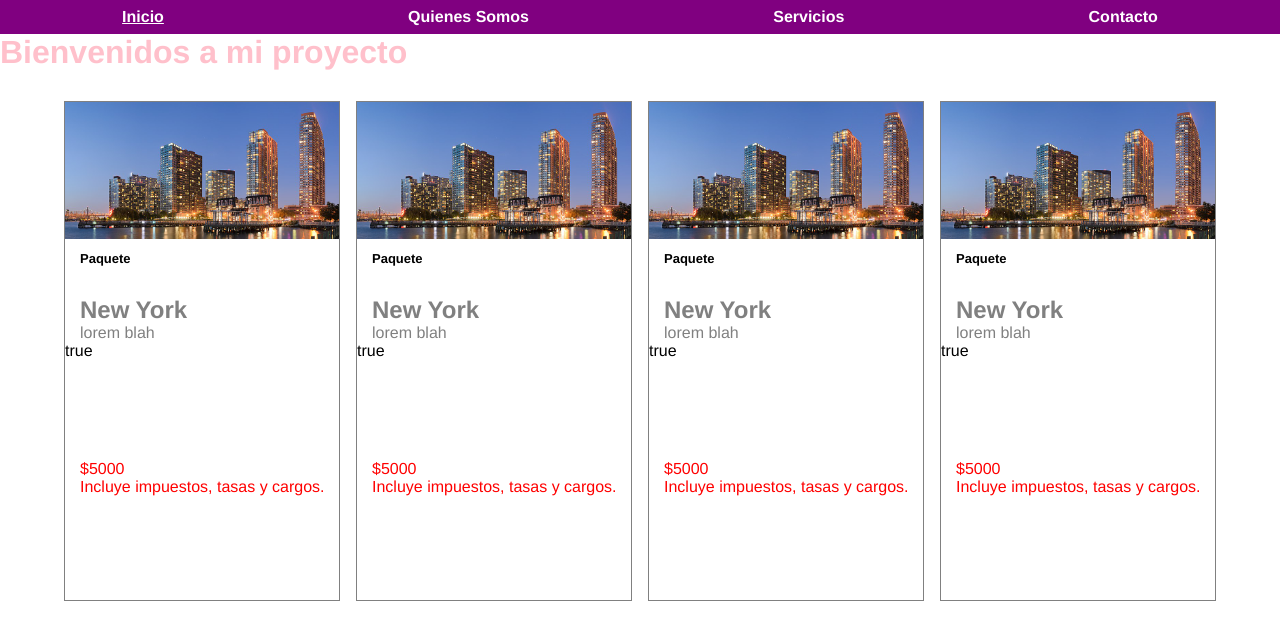
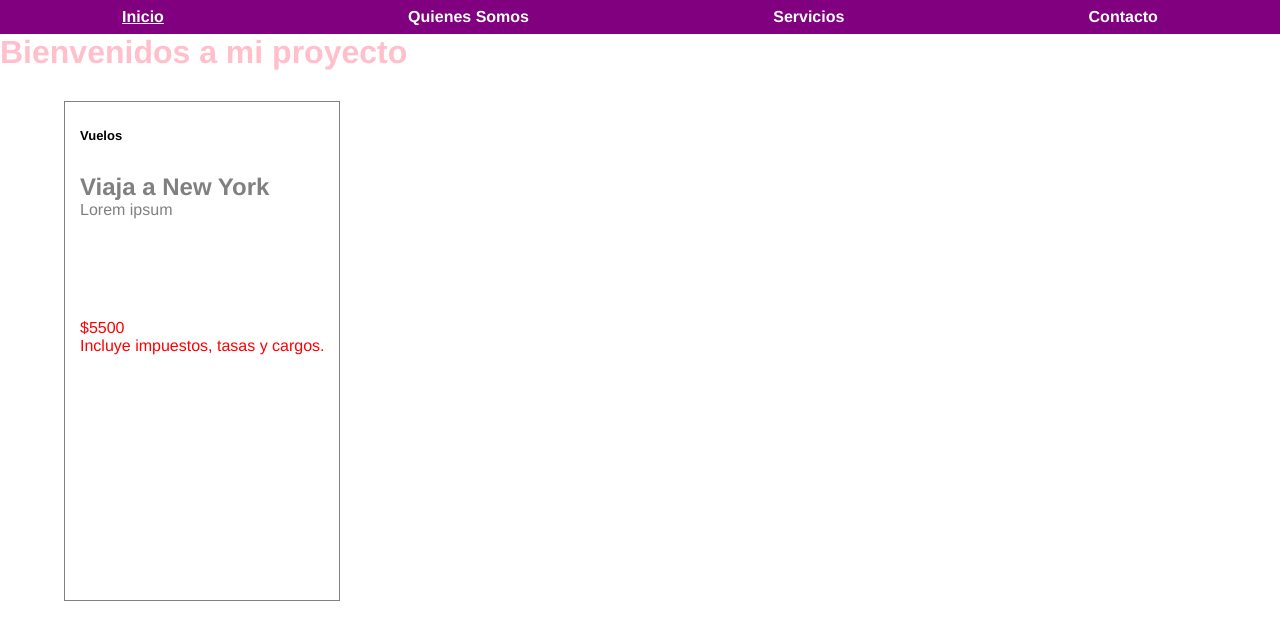
Before and after one commit to NerinaPac/angular-2022, an Angular app: page / in a window 1280 px wide. Shown: the top 640 px of the page. Built offline with nearby package versions, Linux system fonts and the light colour scheme.

Commit message:
feat: ejemplo de @imput, if y for

```diff
--- a/src/app/components/card-wrapper/card-wrapper.component.html
+++ b/src/app/components/card-wrapper/card-wrapper.component.html
@@ -1,6 +1,15 @@
 <div class="wrapper">
-    <app-card></app-card>
-    <app-card></app-card>
-    <app-card></app-card>
-    <app-card></app-card>
+    <app-card
+    [imagen] = imagen
+    [categoria] = categoria
+    [titulo] = titulo
+    [destacado] = destacado
+    [contenido] = contenido
+    [precio] = precio
+
+
+
+
+    ></app-card>
+
 </div>
--- a/src/app/components/card-wrapper/card-wrapper.component.ts
+++ b/src/app/components/card-wrapper/card-wrapper.component.ts
@@ -1,4 +1,4 @@
-import { Component, OnInit } from '@angular/core';
+import { Component, OnInit} from '@angular/core';
 
 @Component({
   selector: 'app-card-wrapper',
@@ -9,6 +9,14 @@
 
   constructor() { }
 
+  imagen = "";
+  categoria = "Vuelos";
+  titulo = "Viaja a New York";
+  contenido = "Lorem ipsum";
+  destacado = false;
+  precio = 5500;
+
+
   ngOnInit(): void {
   }
 
--- a/src/app/components/card/card.component.html
+++ b/src/app/components/card/card.component.html
@@ -6,7 +6,17 @@
 
         <p>{{ contenido }}</p>
 
-        {{ destacado }}
+
+        <p class="card-destacado" *ngIf="destacado"> <!-- Si queres que muestre false, usamos ! -->
+            Oferta Inbatible!!
+        </p>
+
+      <!--   <ul>
+            <li *ngFor="let numero of numeros">
+                Este compartimento tiene el numero: {{ numero }}
+            </li>
+
+        </ul> -->
 
         <p class="card-info_precio">
             ${{ precio }} <br>
--- a/src/app/components/card/card.component.scss
+++ b/src/app/components/card/card.component.scss
@@ -32,3 +32,11 @@
     margin-top: 100px;
     color: red;
 }
+
+.card-destacado{
+    background-color: yellow;
+    color: var(--violeta);
+    display: inline-block;
+    padding: 4px;
+    margin:  12px 0px;
+}
--- a/src/app/components/card/card.component.ts
+++ b/src/app/components/card/card.component.ts
@@ -1,4 +1,4 @@
-import { Component, OnInit } from '@angular/core';
+import { Component, OnInit, Input } from '@angular/core';
 
 @Component({
   selector: 'app-card',
@@ -9,12 +9,14 @@
 
   constructor() { }
 
-  imagen = "assets/viajes/newyork.jpg";
-  categoria = "Paquete";
-  titulo = "New York";
-  contenido = "lorem blah";
-  destacado = true;
-  precio = 5000;
+  @Input()imagen? = "assets/viajes/newyork.jpg";
+  @Input()categoria: string | undefined;
+  @Input()titulo: string | undefined;
+  @Input()contenido: string | undefined;
+  @Input()destacado = false;
+  @Input()precio: number | undefined;
+
+  numeros = [1, 2, 3, 4, 5, 6, 7];
 
   ngOnInit(): void {
   }
```
